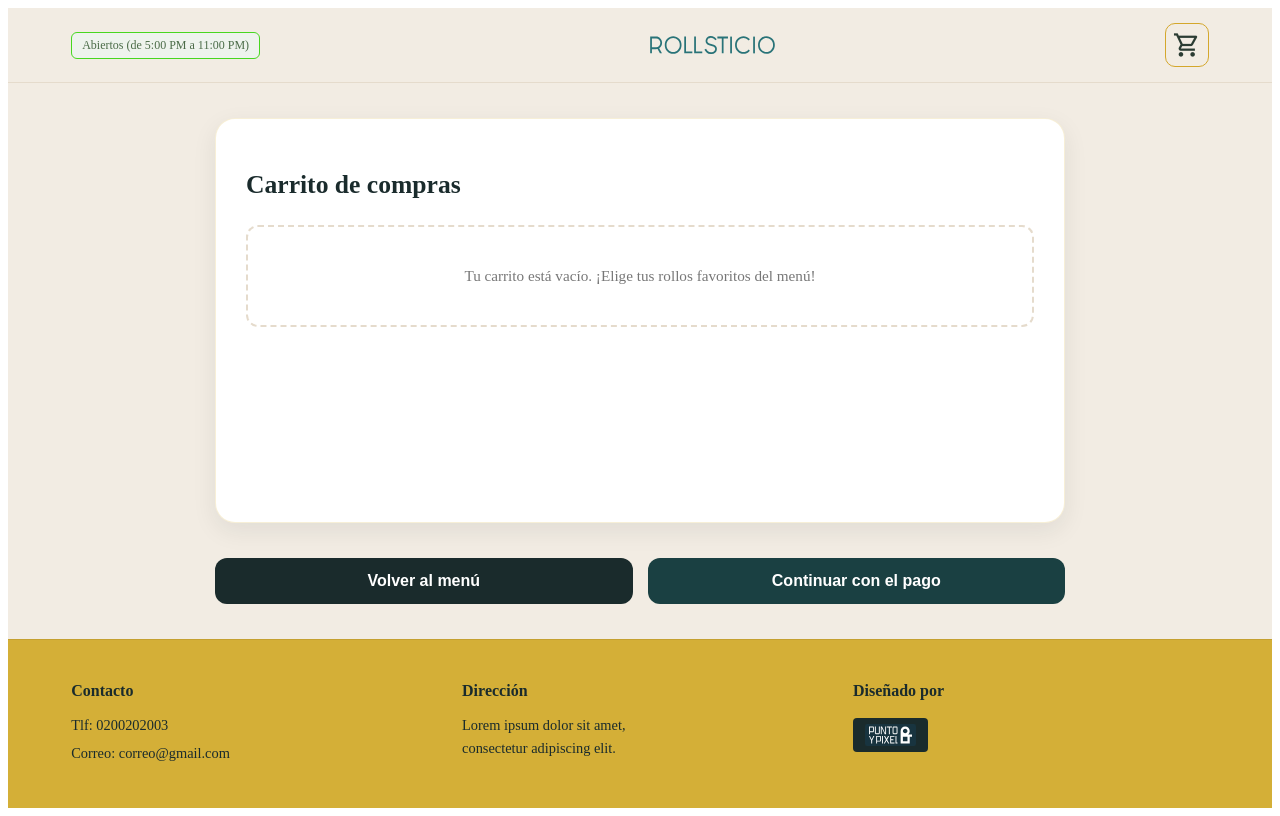
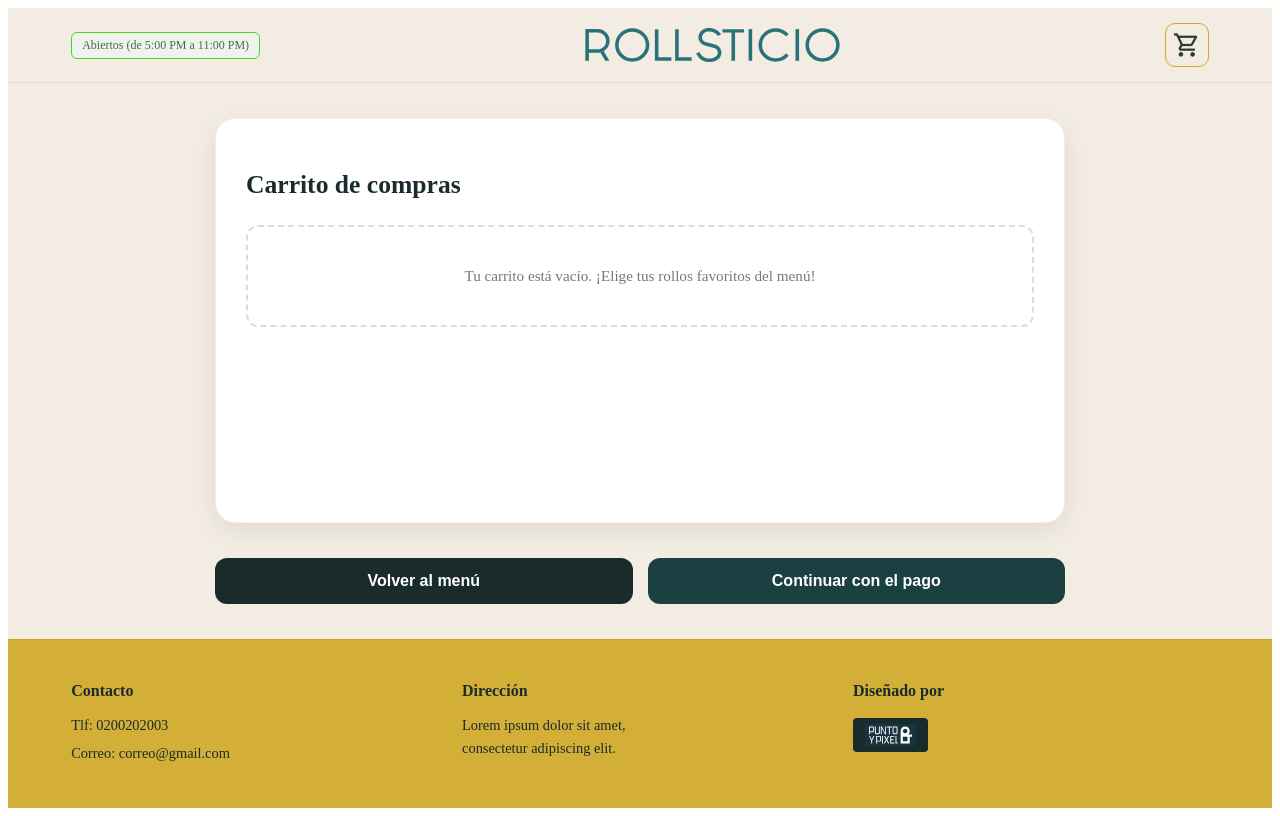
Before and after one commit to Grisalesj7/negociorollsticio, a React (Vite) app: page /cart in a window 1280 px wide. Built offline with nearby package versions, Linux system fonts and the light colour scheme.

Commit message:
Carrito actualizado

```diff
--- a/src/components/CartPage.jsx
+++ b/src/components/CartPage.jsx
@@ -181,8 +181,8 @@
             src="/img/LOGO_rollticio.svg"
             alt="Rollsticio Logo"
             style={{
-              height: '34px',
-              maxWidth: '125px',
+              height: '35px',
+              maxWidth: '100%',
               objectFit: 'contain',
               display: 'block',
               margin: '0 auto'
```
